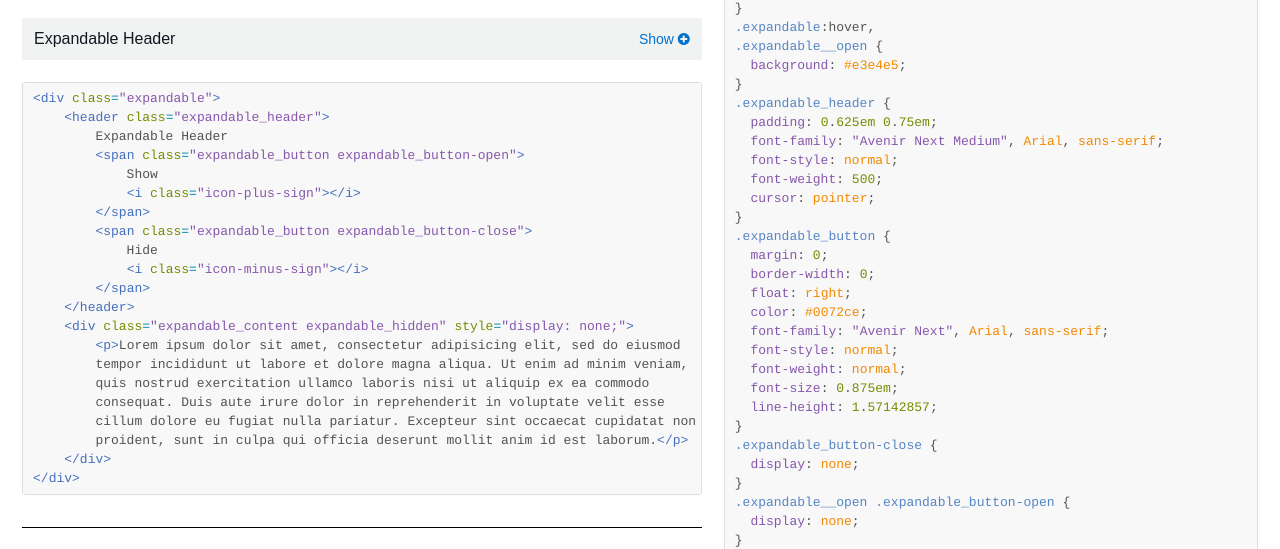
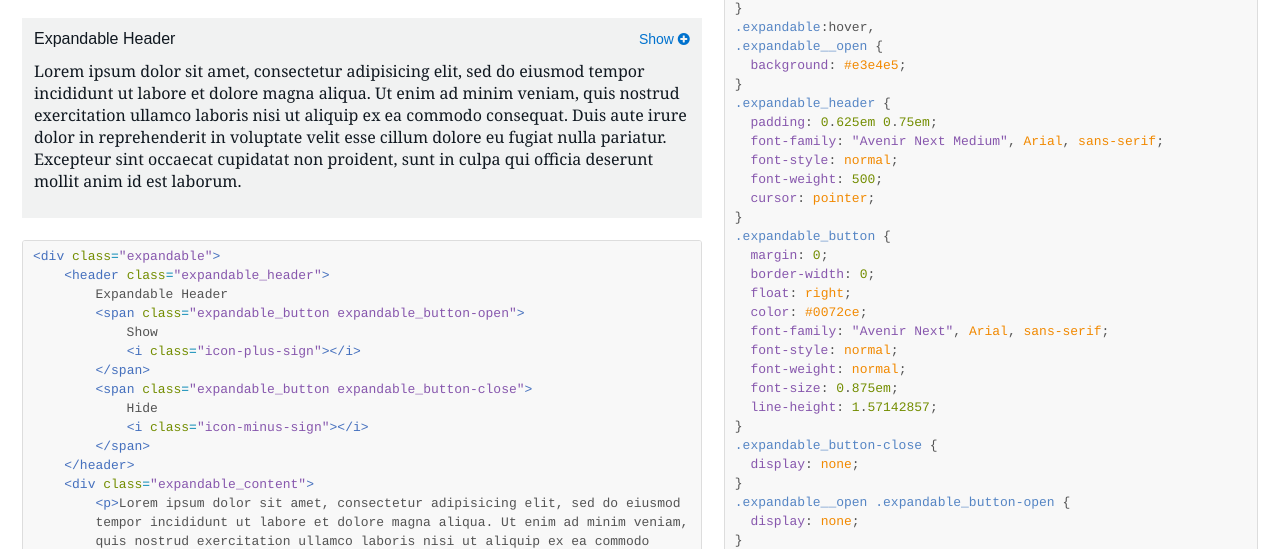
Before and after one commit to cfpb/cf-expandables, a website: page docs/index.html in a window 1280 px wide. Shown: the part 220-769 px from the top of the page. Drawn offline with Linux system fonts and the light colour scheme.

Commit message:
Refactors initial state.

```diff
--- a/docs/index.html
+++ b/docs/index.html
@@ -35,7 +35,7 @@
             <i class="icon-minus-sign"></i>
         </span>
     </header>
-    <div class="expandable_content expandable_hidden" style="display: none;">
+    <div class="expandable_content">
         <p>Lorem ipsum dolor sit amet, consectetur adipisicing elit, sed do eiusmod
         tempor incididunt ut labore et dolore magna aliqua. Ut enim ad minim veniam,
         quis nostrud exercitation ullamco laboris nisi ut aliquip ex ea commodo
@@ -58,7 +58,7 @@
             &lt;i class=&quot;icon-minus-sign&quot;&gt;&lt;/i&gt;
         &lt;/span&gt;
     &lt;/header&gt;
-    &lt;div class=&quot;expandable_content expandable_hidden&quot; style=&quot;display: none;&quot;&gt;
+    &lt;div class=&quot;expandable_content&quot;&gt;
         &lt;p&gt;Lorem ipsum dolor sit amet, consectetur adipisicing elit, sed do eiusmod
         tempor incididunt ut labore et dolore magna aliqua. Ut enim ad minim veniam,
         quis nostrud exercitation ullamco laboris nisi ut aliquip ex ea commodo
--- a/src/less/cf-expandables.less
+++ b/src/less/cf-expandables.less
@@ -22,7 +22,7 @@
                     <i class="icon-minus-sign"></i>
                 </span>
             </header>
-            <div class="expandable_content expandable_hidden" style="display: none;">
+            <div class="expandable_content">
                 <p>Lorem ipsum dolor sit amet, consectetur adipisicing elit, sed do eiusmod
                 tempor incididunt ut labore et dolore magna aliqua. Ut enim ad minim veniam,
                 quis nostrud exercitation ullamco laboris nisi ut aliquip ex ea commodo
```
Also changed, not shown: demo/index.html (+1 -1 lines), demo/static/css/main.css, docs/static/css/main.css.
